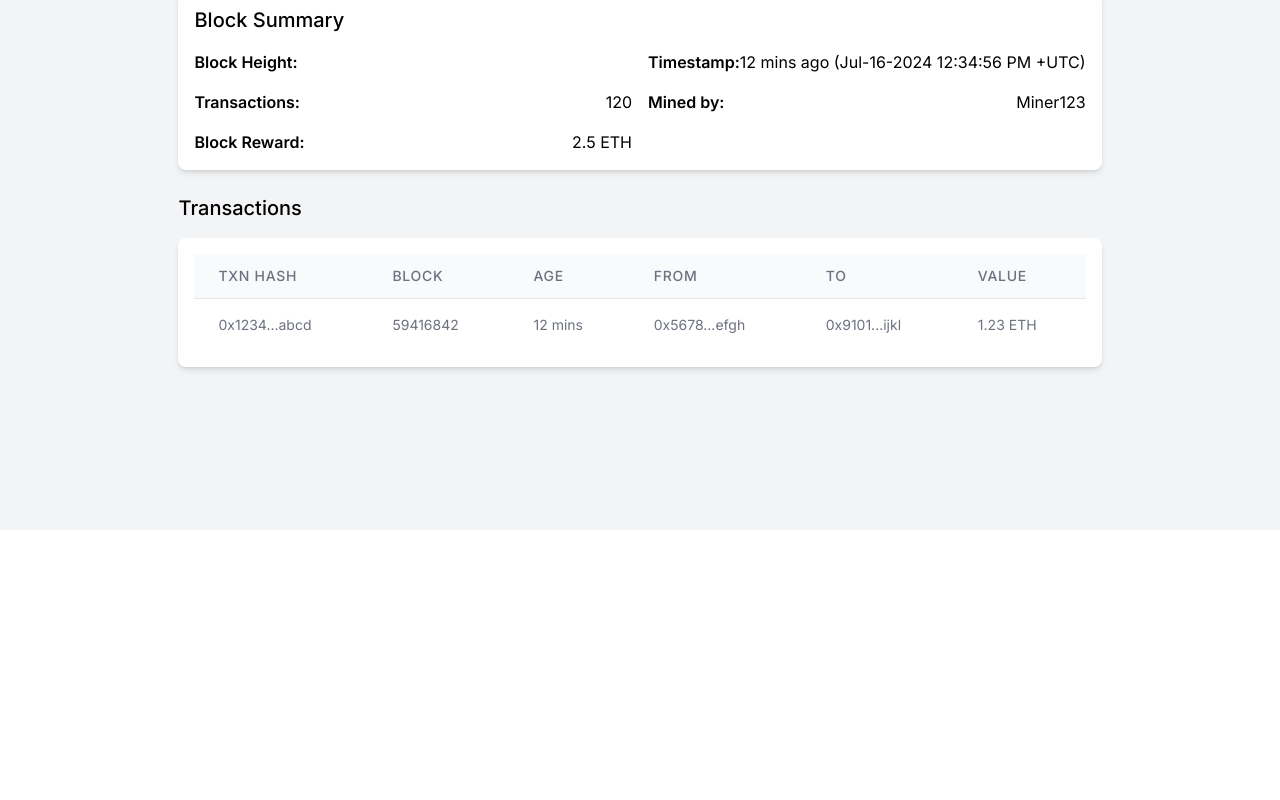
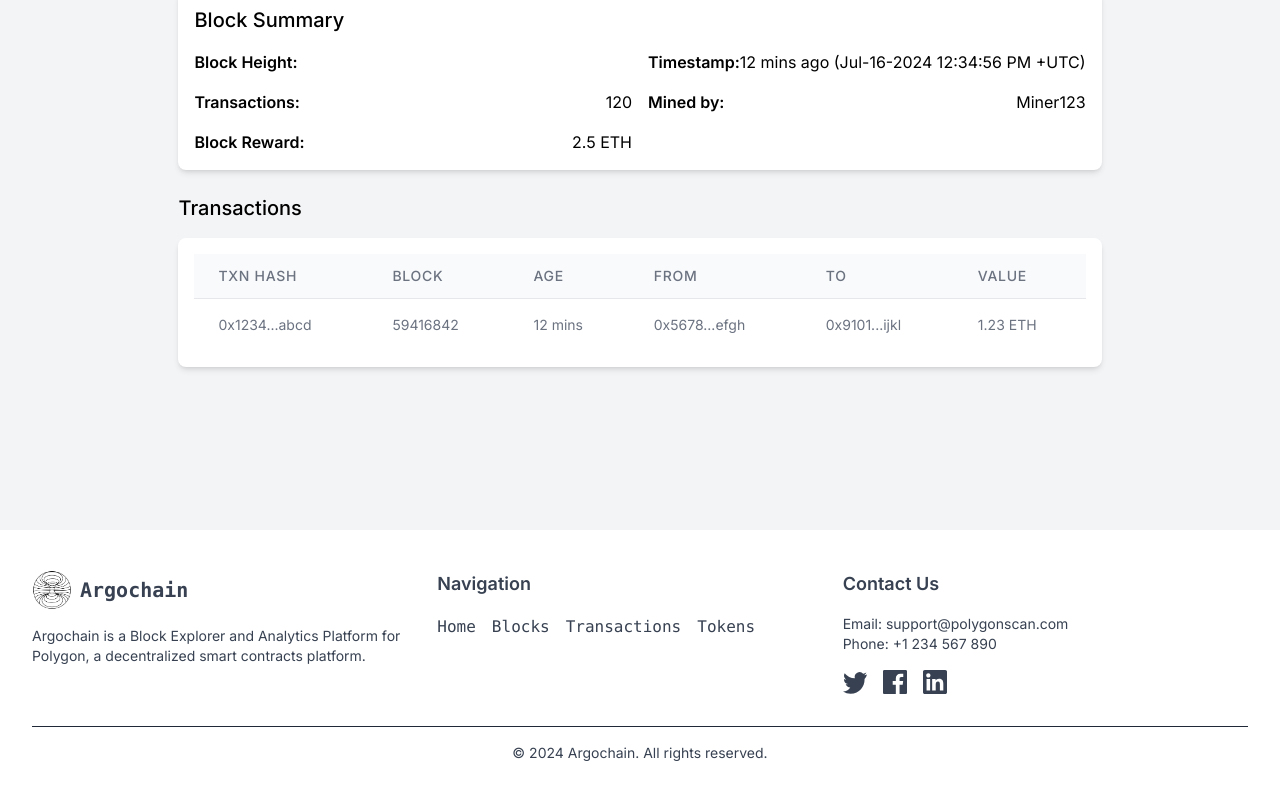
Before and after one commit to nur-devolvedai/Devolved_AI_MEXC_Indexing, a Next.js app in the folder frontend/transaction-search/: page / in a window 1280 px wide. Shown: the part 366-1166 px from the top of the page. Before the commit the page ends 896 px from the top, so only its background shows below. Built offline with nearby package versions, Linux system fonts and the light colour scheme.

Commit message:
footer componsnt created

```diff
--- a/frontend/transaction-search/src/app/layout.tsx
+++ b/frontend/transaction-search/src/app/layout.tsx
@@ -2,6 +2,7 @@ import type { Metadata } from "next";
 import { Inter } from "next/font/google";
 import "./globals.css";
 import Header from "@/components/Header";
+import Footer from "@/components/Footer";
 
 const inter = Inter({ subsets: ["latin"] });
 
@@ -20,6 +21,7 @@ export default function RootLayout({
       <body className={inter.className}>
         <Header/>
         {children}
+        <Footer/>
       </body>
     </html>
   );
--- /dev/null
+++ b/frontend/transaction-search/src/components/Footer.tsx
@@ -0,0 +1,77 @@
+// components/Footer.tsx
+import React from 'react';
+import Image from 'next/image';
+import Link from 'next/link';
+
+const Footer: React.FC = () => {
+  return (
+    <footer className=" text-gray-700 py-10">
+      <div className="container mx-auto px-4 sm:px-6 lg:px-8">
+        <div className="flex flex-wrap justify-between">
+          {/* Logo and Description */}
+          <div className="w-full md:w-1/3 mb-6 md:mb-0">
+            <Link href="/">
+              <samp className="flex items-center text-gray-700">
+                <Image src="/headerLogo.jpg" alt="Logo" width={40} height={40} className="h-10 w-10" />
+                <span className="ml-2 text-xl font-bold">Argochain</span>
+              </samp>
+            </Link>
+            <p className="mt-4 text-sm">
+            Argochain is a Block Explorer and Analytics Platform for Polygon, a decentralized smart contracts platform.
+            </p>
+          </div>
+
+          {/* Navigation Links */}
+          <div className="w-full md:w-1/3 mb-6 md:mb-0">
+            <h3 className="text-lg font-semibold text-gray-700 mb-4">Navigation</h3>
+            <nav className="space-y-2">
+              <Link href="/">
+                <samp className="hover:text-blue-400 mr-2">Home</samp>
+              </Link>
+              <Link href="/blocks">
+                <samp className="hover:text-blue-400 mx-2">Blocks</samp>
+              </Link>
+              <Link href="/transactions">
+                <samp className="hover:text-blue-400 mx-2">Transactions</samp>
+              </Link>
+              <Link href="/tokens">
+                <samp className="hover:text-blue-400 mx-2">Tokens</samp>
+              </Link>
+
+            </nav>
+          </div>
+
+          {/* Contact Information */}
+          <div className="w-full md:w-1/3">
+            <h3 className="text-lg font-semibold text-gray-700 mb-4">Contact Us</h3>
+            <p className="text-sm">Email: support@polygonscan.com</p>
+            <p className="text-sm">Phone: +1 234 567 890</p>
+            <div className="flex mt-4 space-x-4">
+              <samp className="text-gray-700 hover:text-gray-600">
+                <svg className="h-6 w-6" fill="currentColor" viewBox="0 0 24 24">
+                  <path d="M24 4.557a9.85 9.85 0 01-2.828.775 4.932 4.932 0 002.165-2.723 9.86 9.86 0 01-3.127 1.195 4.918 4.918 0 00-8.384 4.482 13.953 13.953 0 01-10.141-5.146 4.822 4.822 0 00-.665 2.475c0 1.71.869 3.217 2.188 4.099a4.902 4.902 0 01-2.229-.616v.06a4.917 4.917 0 003.946 4.814 4.995 4.995 0 01-2.223.084 4.922 4.922 0 004.6 3.417A9.86 9.86 0 010 21.54a13.955 13.955 0 007.548 2.213c9.054 0 14.009-7.503 14.009-14.01 0-.213-.005-.426-.015-.637A10.006 10.006 0 0024 4.557z" />
+                </svg>
+              </samp>
+              <samp className="text-gray-700 hover:text-gray-600">
+                <svg className="h-6 w-6" fill="currentColor" viewBox="0 0 24 24">
+                  <path d="M22.675 0h-21.35C.602 0 0 .601 0 1.345v21.31C0 23.398.602 24 1.325 24H12.82v-9.294H9.692v-3.622h3.128V8.413c0-3.1 1.894-4.786 4.66-4.786 1.325 0 2.463.099 2.797.142v3.24l-1.92.001c-1.504 0-1.795.716-1.795 1.764v2.316h3.586l-.467 3.622h-3.12V24h6.115C23.398 24 24 23.398 24 22.655V1.345C24 .601 23.398 0 22.675 0z" />
+                </svg>
+              </samp>
+              <samp className="text-gray-700 hover:text-gray-600">
+                <svg className="h-6 w-6" fill="currentColor" viewBox="0 0 24 24">
+                  <path d="M22.23 0H1.77C.79 0 0 .8 0 1.78v20.44C0 23.2.79 24 1.77 24h20.46c.98 0 1.77-.8 1.77-1.78V1.78C24 .8 23.21 0 22.23 0zM7.12 20.45H3.56V9h3.56v11.45zM5.34 7.58C4.15 7.58 3.2 6.63 3.2 5.45c0-1.18.95-2.13 2.14-2.13s2.14.95 2.14 2.13c0 1.18-.96 2.13-2.14 2.13zM20.45 20.45h-3.56v-5.84c0-1.39-.03-3.18-1.94-3.18-1.94 0-2.23 1.51-2.23 3.07v5.95h-3.56V9h3.42v1.57h.05c.48-.92 1.65-1.88 3.4-1.88 3.63 0 4.3 2.39 4.3 5.5v6.26z" />
+                </svg>
+              </samp>
+            </div>
+          </div>
+        </div>
+
+        <div className="border-t border-gray-800 mt-8 pt-4 text-center">
+          <p className="text-sm">&copy; 2024 Argochain. All rights reserved.</p>
+        </div>
+      </div>
+    </footer>
+  );
+};
+
+export default Footer;
```
